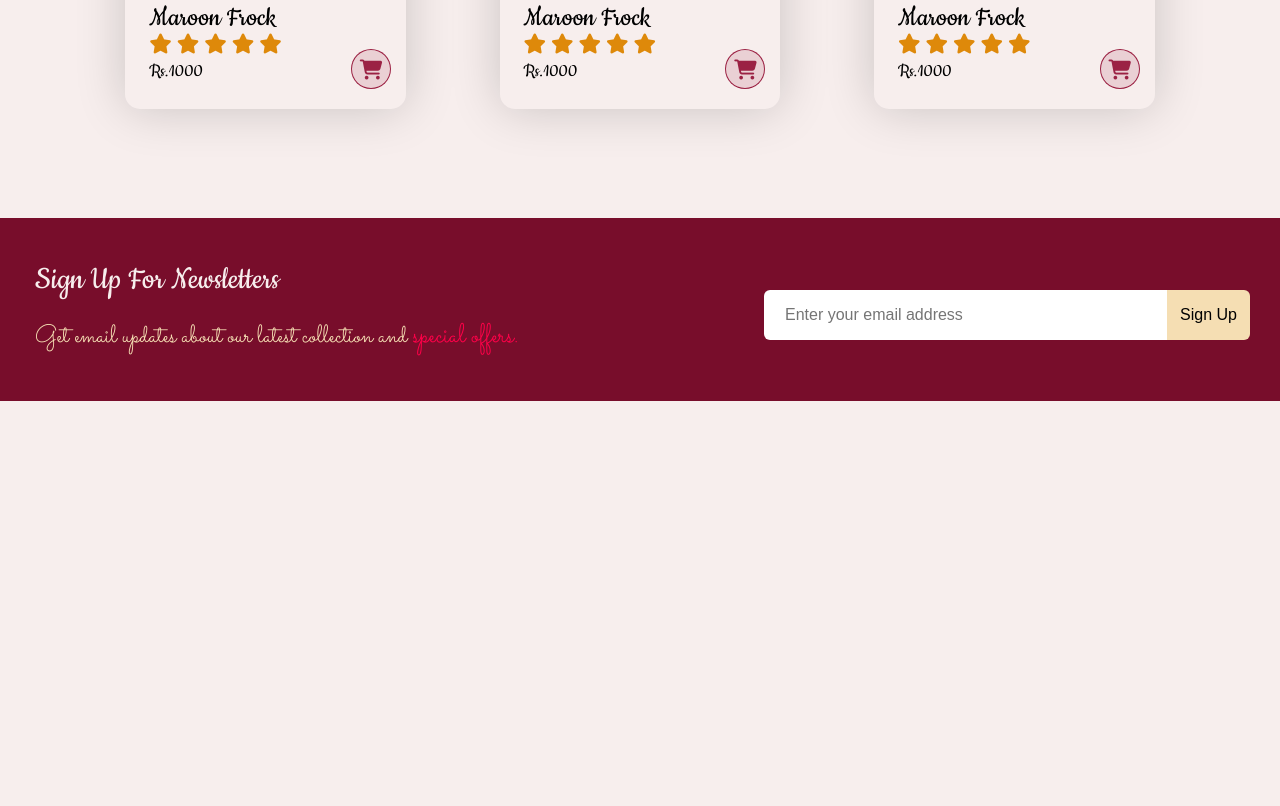
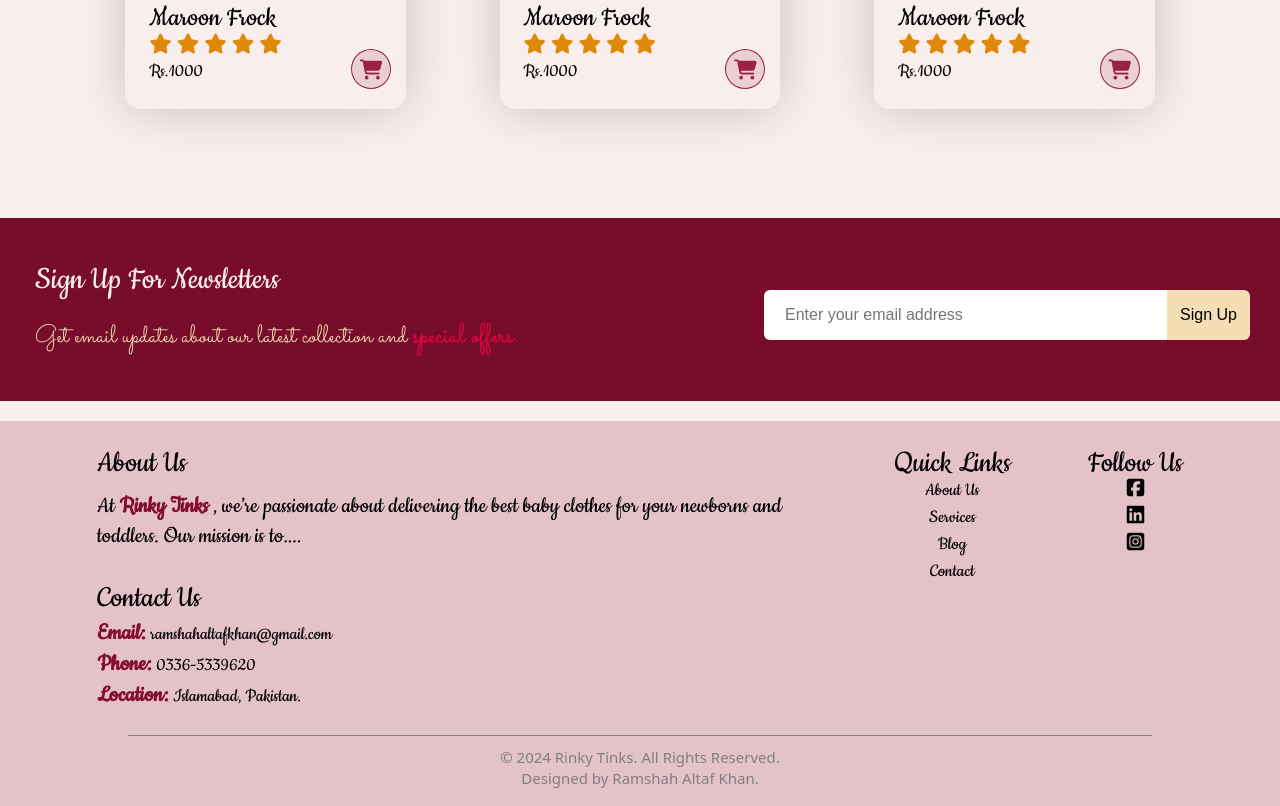
Before and after one commit to ramshah-altaf/Ecommerce-website, a plain HTML site: page index.html in a window 1280 px wide. Shown: the part 3811-4617 px from the top of the page. Before the commit the page ends 4232 px from the top, so only its background shows below. Drawn offline with Linux system fonts and the light colour scheme; files whose address does not match are found by name; a web font is replaced by a local one.

Commit message:
footer section done

```diff
--- a/index.html
+++ b/index.html
@@ -216,6 +216,53 @@
           </div>
        </section>
 
+       <!-- .....FOOTER SECTION -->
+       <footer>
+        <div class="footer-container">
+
+        <div class="abo-con">
+          <div class="footer-about">
+            <h3>About Us</h3>
+            <p>At <span>Rinky Tinks</span> , we’re passionate about delivering the best baby clothes for your newborns and toddlers. Our mission is to....</p>
+          </div>
+
+          <div class="footer-contact">
+            <h3>Contact Us</h3>
+            <p><span>Email:</span> <a href="mailto:ramshahaltafkhan@gmail.com">ramshahaltafkhan@gmail.com</a></p>
+            <p><span>Phone:</span> <a href="tel:03365339620">0336-5339620</a></p>
+            <p><span>Location:</span> <a href="#">Islamabad, Pakistan.</a></p>
+          </div>
+        </div>
+
+          <!-- Quick Links Section -->
+          <div class="footer-links">
+            <h3>Quick Links</h3>
+            <ul>
+              <li><a href="/about">About Us</a></li>
+              <li><a href="/services">Services</a></li>
+              <li><a href="/blog">Blog</a></li>
+              <li><a href="/contact">Contact</a></li>
+            </ul>
+          </div>
+
+          <!-- Social Media Links -->
+          <div class="footer-social">
+            <h3>Follow Us</h3>
+            <ul>
+              <li><a href="#" target="_blank"> <i class="fa-brands fa-square-facebook"></i></a></li>
+              <li><a href="#" target="_blank"><i class="fa-brands fa-linkedin"></i></a></li>
+              <li><a href="#" target="_blank"><i class="fa-brands fa-square-instagram"></i></a></li>
+          </ul>
+          </div>
+        </div>
+
+        <div class="footer-bottom">
+          <p>&copy; 2024 Rinky Tinks. All Rights Reserved.</p>
+          <p>Designed by Ramshah Altaf Khan.</p>
+        </div>
+      </footer>
+
+
 
     <script src="script.js"></script>
 </body>
--- a/style.css
+++ b/style.css
@@ -381,3 +381,68 @@ p{
     border-top-left-radius: 0;
     border-bottom-left-radius: 0;
 }
+
+
+/* FOOTER SECTION */
+footer{
+    background-color: #96163a34;
+    padding: 10px 0;
+    position: relative;
+}
+.footer-container{
+    display: flex;
+    justify-content: space-evenly;
+    padding: 20px 20px;
+
+}
+.footer-container::after{
+    content: "";
+    width: 80%;
+    height: 1px;
+    background-color: gray;
+    position: absolute;
+    bottom: 70px;
+    left: 10%;
+}
+
+footer h3{
+    font-family: "Cookie", system-ui;
+    font-size: 33px;
+    line-height: 25px;
+}
+footer p{
+    font-size: 25px;
+    font-family: "Cookie", system-ui;
+}
+footer span{
+    color: #850d2f;
+    font-weight: 600;
+    font-family: "Cookie", system-ui;
+    font-size: 25px;
+}
+footer a{
+    color: black;
+    text-decoration: none;
+    font-family: "Cookie", system-ui;
+}
+.abo-con{
+    width: 58%;
+    line-height: 30px;
+}
+.footer-contact{
+    line-height: 15px;
+    padding-top: 20px;
+}
+.footer-container li{
+    list-style: none;
+    text-align: center;
+    line-height: 25px;
+}
+
+.footer-bottom p{
+    font-family: "Oregano", system-ui;
+    font-size: 15px;
+    color: grey;
+    text-align: center;
+    line-height: 6px;
+}
```
